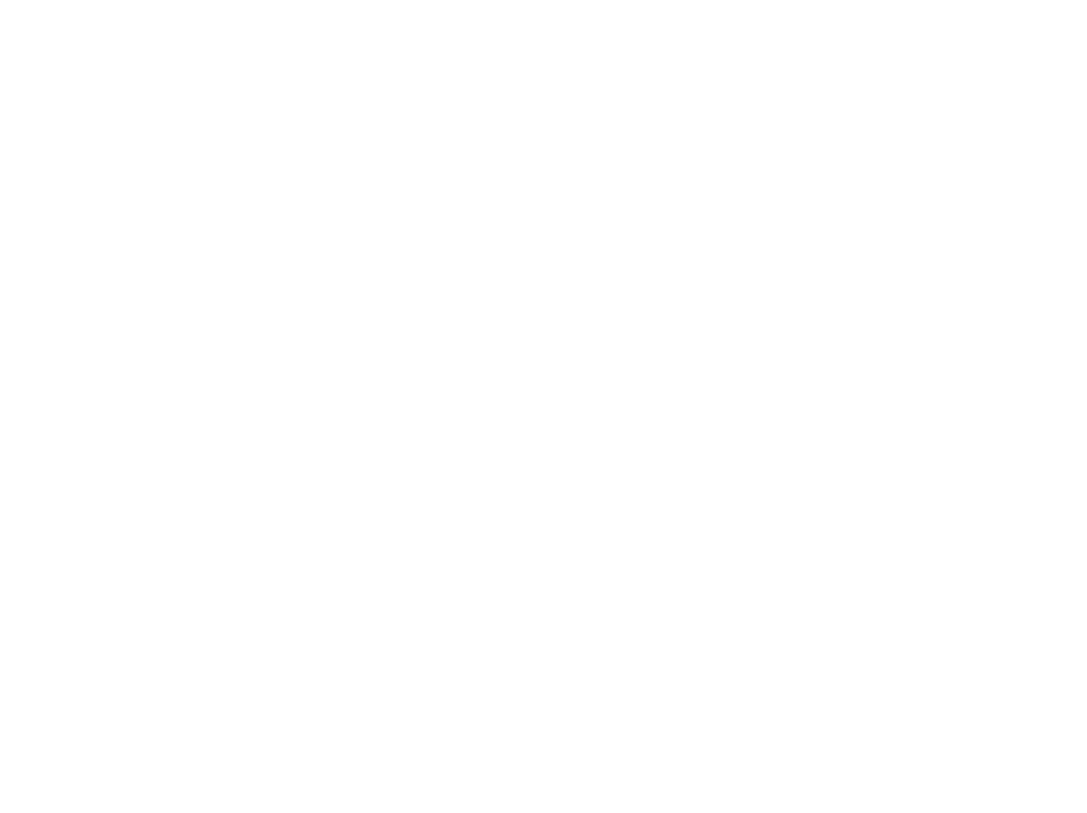
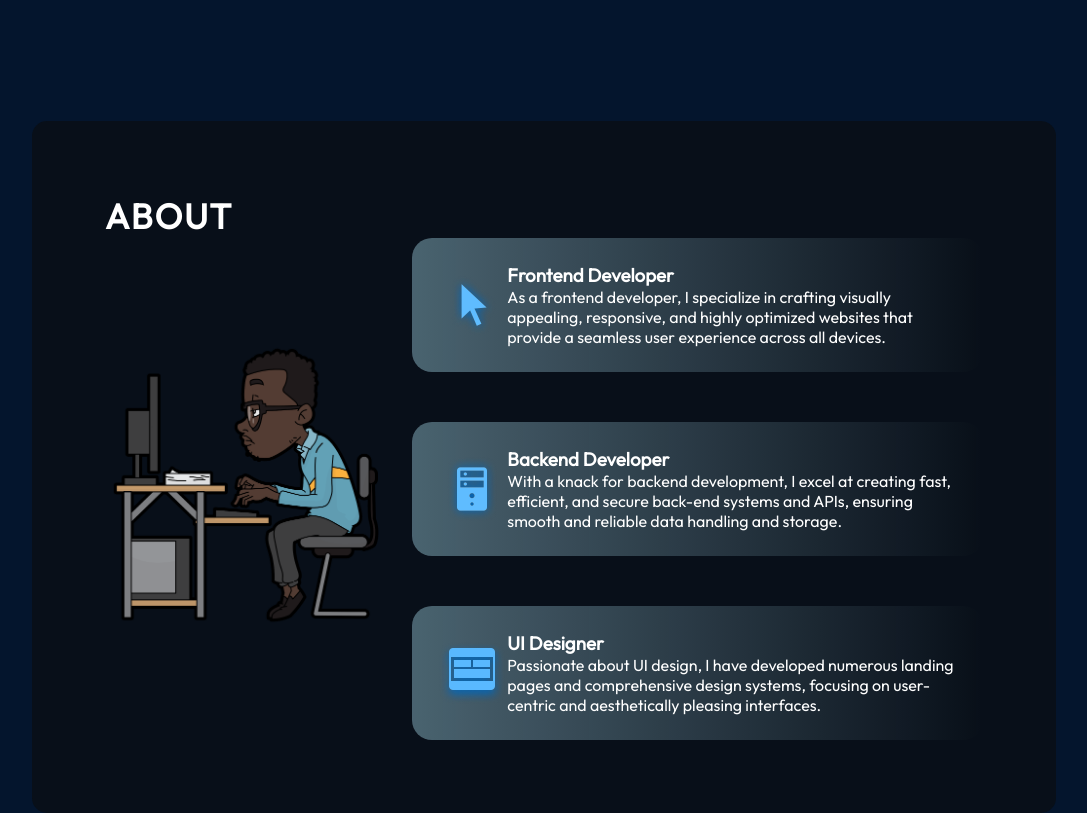
Before and after one commit to nebstech/Portfolio, a React (Vite) app: page / in a window 1280 px wide. Shown: the part 680-1493 px from the top of the page, without its empty margins (96-1183 px from the left). Before the commit the page ends 800 px from the top, so only its background shows below. Built offline with nearby package versions, Linux system fonts and the light colour scheme.

Commit message:
add about me

```diff
--- a/src/App.jsx
+++ b/src/App.jsx
@@ -1,6 +1,7 @@
 import styles from './App.module.css'
 import { Navbar } from './components/Navbar/Navbar';
 import Hero  from './components/Hero/Hero';
+import { About } from './components/About/About'
 
 function App() {
 
@@ -9,6 +10,7 @@ function App() {
     <div className={styles.App}>
       <Navbar />
       <Hero />
+      <About />
     </div>
   );
 }
--- /dev/null
+++ b/src/components/About/About.jsx
@@ -0,0 +1,41 @@
+import { getImageUrl } from '../../utils';
+import styles from './About.module.css';
+
+import React from 'react';
+
+export const About = () => {
+  return (
+    <section className={styles.container}>
+      <h2 className={styles.title}>About</h2>
+      <div className={styles.content}>
+        <img src={getImageUrl('about/aboutImage.png')} alt='me sitting using a desktop' className={styles.aboutImage}/>
+        <ul className={styles.aboutItems}>
+          <li className={styles.aboutItem}><img src={getImageUrl("about/cursorIcon.png")} alt='cursor icon' />
+          <div className={styles.aboutItemText}>
+            <h3>Frontend Developer</h3>
+            <p>
+              As a frontend developer, I specialize in crafting visually appealing, responsive, and highly optimized websites that provide a seamless user experience across all devices.
+            </p>
+          </div>
+          </li>
+          <li className={styles.aboutItem}><img src={getImageUrl("about/serverIcon.png")} alt='server icon' />
+          <div className={styles.aboutItemText}>
+            <h3>Backend Developer</h3>
+            <p>
+              With a knack for backend development, I excel at creating fast, efficient, and secure back-end systems and APIs, ensuring smooth and reliable data handling and storage.
+            </p>
+          </div>
+          </li>
+          <li className={styles.aboutItem}><img src={getImageUrl("about/uiIcon.png")} alt='ui icon' />
+          <div className={styles.aboutItemText}>
+            <h3>UI Designer</h3>
+            <p>
+              Passionate about UI design, I have developed numerous landing pages and comprehensive design systems, focusing on user-centric and aesthetically pleasing interfaces.
+            </p>
+          </div>
+          </li>
+        </ul>
+      </div>
+    </section>
+  )
+};
--- /dev/null
+++ b/src/components/About/About.module.css
@@ -0,0 +1,47 @@
+@import "../../vars.css";
+
+.container {
+  position: relative;
+  background-color: rgba(12, 12, 12, 0.6);
+  border-radius: 15px;
+  padding: 73px;
+  margin-top: 129px;
+  z-index: 1;
+  margin-left: 10%;
+  margin-right: 10%;
+}
+
+.title {
+  color: var(--color-text);
+  font-size: 35px;
+  font-weight: 700;
+  letter-spacing: 1.75px;
+  text-transform: uppercase;
+}
+
+.content {
+  display: flex;
+  flex-direction: row;
+  align-items: center;
+}
+
+.aboutImage {
+  width: 35%;
+}
+
+.aboutItems {
+  color: var(--color-text);
+  display: flex;
+  flex-direction: column;
+  gap: 50px;
+}
+
+.aboutItem {
+  display: flex;
+  flex-direction: row;
+  align-items: center;
+  border-radius: 20px;
+  list-style: none;
+  padding: 25px;
+  background-image: linear-gradient(90deg, rgba(165, 215, 232, 0.42) 0%, rgba(255, 255, 255, 0) 100%);
+}
--- a/src/components/Hero/Hero.module.css
+++ b/src/components/Hero/Hero.module.css
@@ -51,7 +51,7 @@
 .heroImg {
   width: 50%;
   z-index: 1;
-
+  border-radius: 70%;
   animation-name: floating;
   animation-duration: 3s;
   animation-iteration-count: infinite;
@@ -69,3 +69,41 @@
     transform: translate(0, -0px);
   }
 }
+
+.topBlur {
+  position: absolute;
+  width: 50vw;
+  height: 50vw;
+  min-width: 350px;
+  min-width: 350px;
+  top: -128px;
+  left: -10vw;
+  border-radius: 764px;
+  background: rgba(25, 55, 109, 0.7);
+  filter: blur(100px);
+  z-index: 0;
+}
+
+.bottomBlur {
+  position: absolute;
+  width: 70vw;
+  height: 50vw;
+  min-width: 350px;
+  min-width: 250px;
+  top: 246px;
+  right: -25vw;
+  border-radius: 764px;
+  background: rgba(25, 55, 109, 0.7);
+  filter: blur(100px);
+  z-index: 0;
+}
+
+@media screen and (max-width: 830px) {
+  .container {
+    flex-direction: column-reverse;
+  }
+
+  .content {
+    align-items: center;
+  }
+}
```
Also changed, not shown: src/assets/about/aboutImage.png (added), src/assets/hero/ipPqF301.svg (added), src/components/Hero/Hero.jsx (line endings or trailing spaces), src/index.css (line endings or trailing spaces).
